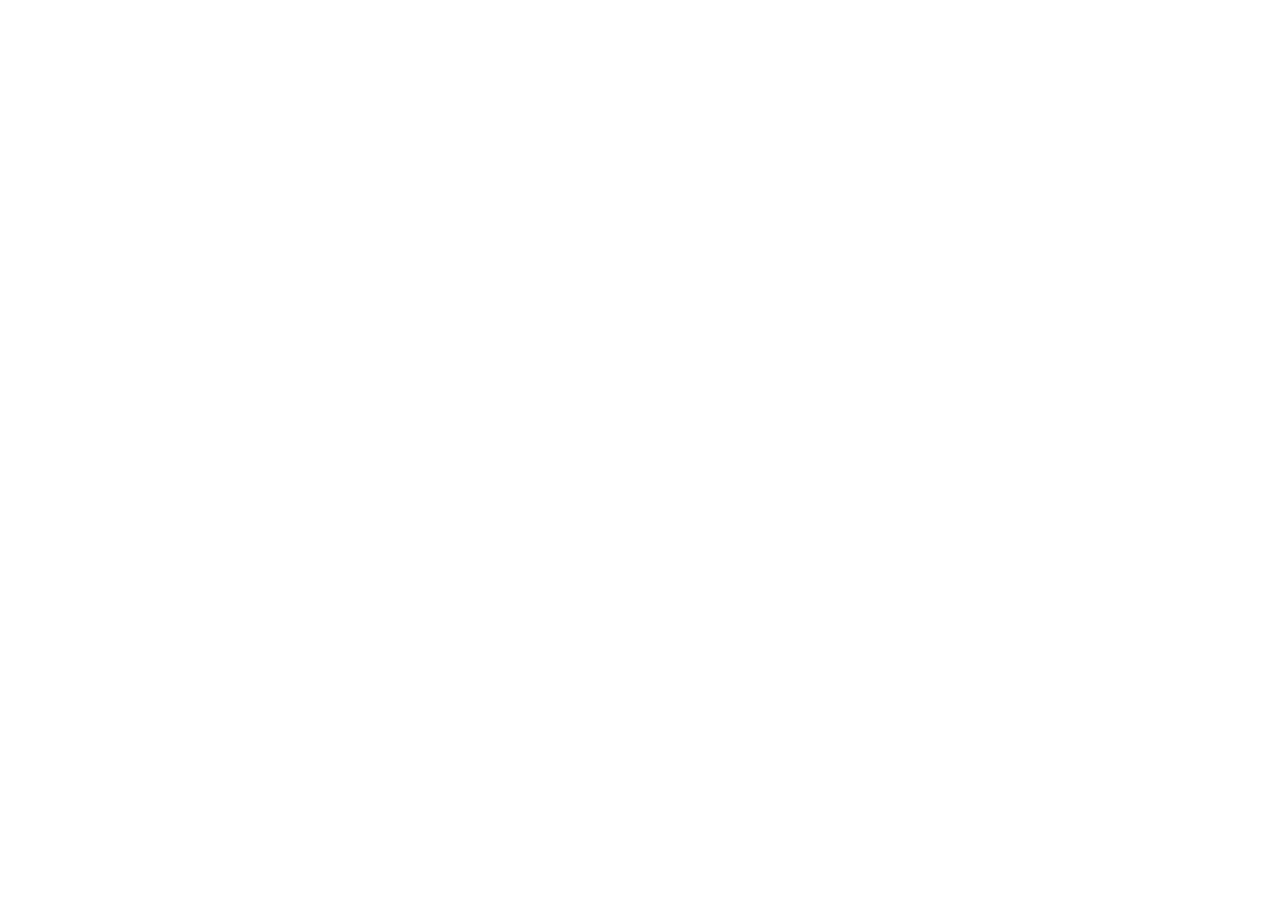
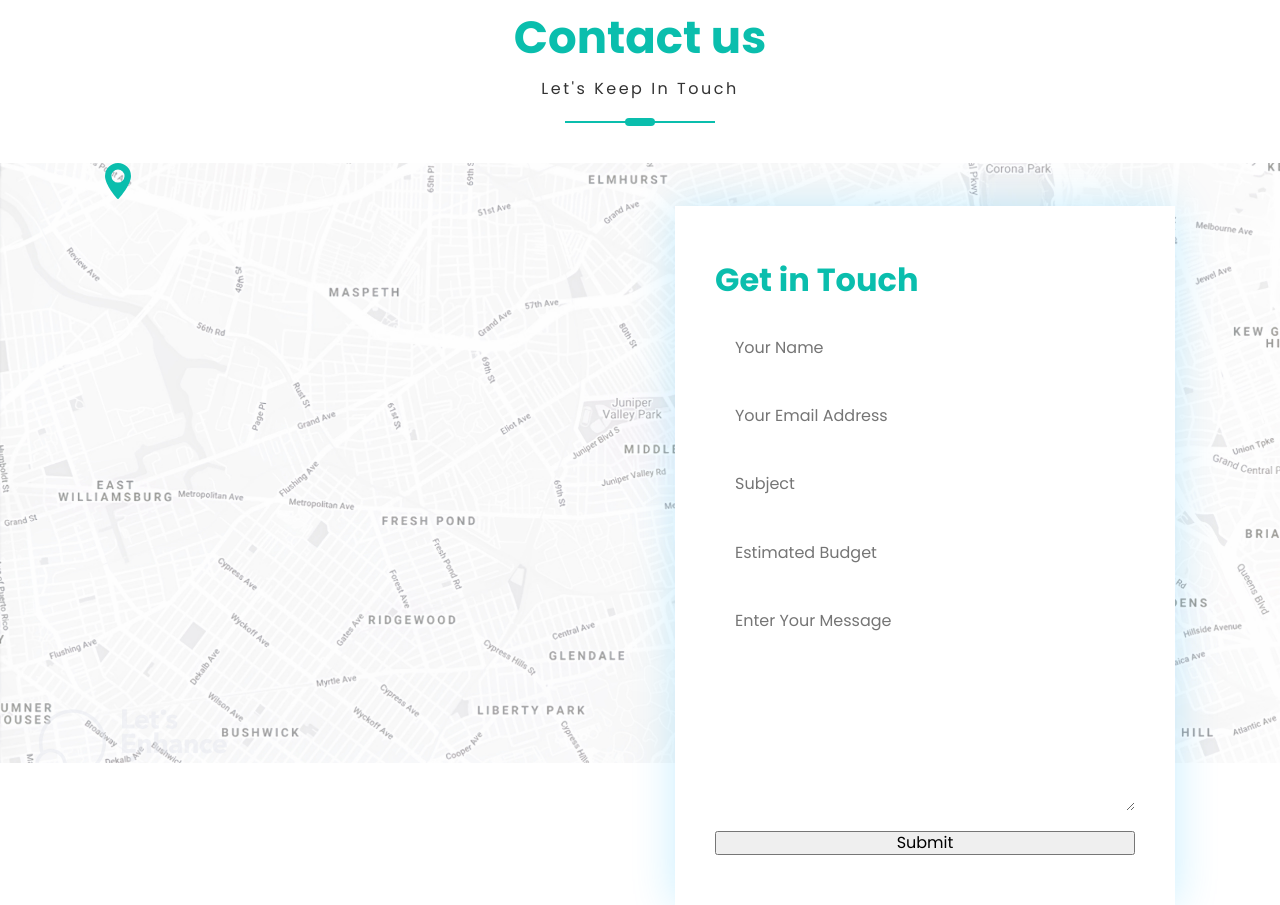
Before and after one commit to amirgh82/CV-project, a React (Create React App) app: page / in a window 1280 px wide. Shown: the part 6060-6965 px from the top of the page. Before the commit the page ends 5931 px from the top, so only its background shows below. Built offline with nearby package versions, Linux system fonts and the light colour scheme.

Commit message:
write Html in Contact

```diff
--- a/src/App.js
+++ b/src/App.js
@@ -6,6 +6,7 @@
 import Resume from './components/Resume/Resume';
 import Portfolio from './components/Portfolio/Portfolio';
 import Pricing from './components/Pricing/Pricing';
+import Contact from './components/Contact/Contact';
 function App() {
   return (
     <>
@@ -16,6 +17,7 @@
       <Resume />
       <Portfolio />
       <Pricing />
+      <Contact />
     </>
   );
 }
--- a/src/components/Contact/Contact.css
+++ b/src/components/Contact/Contact.css
@@ -0,0 +1,47 @@
+.contactus {
+    margin-top: 20rem;
+    margin-bottom: 10rem;
+}
+
+.contactus__wrapper {
+    background-image: url(../../../public/images/map.jpg);
+    background-position: center;
+    background-size: cover;
+    height: 60rem;
+}
+
+.contactus__map {}
+
+.contactus__icon {}
+
+.contact {
+    background-color: var(--app-bg-color);
+    box-shadow: 0 0 4rem rgba(19, 182, 255, 24%);
+    max-width: 50rem;
+    padding: 5rem 4rem;
+    margin-left: auto;
+}
+
+.contact__title {
+    font-family: 'Poppins Bold';
+    font-size: 3.2rem;
+    color: var(--primary-color);
+    margin: 0;
+}
+
+.contact__form {
+    display: flex;
+    flex-direction: column;
+    gap: 2rem;
+    margin-top: 2rem;
+}
+
+.contact__input {
+    border: none;
+    outline: none;
+    padding: 1.5rem 2rem;
+}
+
+.contact__input--textarea {}
+
+.contact__Submit {}
--- a/src/components/Contact/Contact.jsx
+++ b/src/components/Contact/Contact.jsx
@@ -1,7 +1,40 @@
 import React from 'react'
+import './Contact.css'
+import Title from '../Dependencies/Titles/Title'
+export default function Contact() {
+    return (
+        <section className='contactus'>
+            <Title>
+                {
+                    [
+                        'Contact us',
+                        `Let's Keep In Touch`
+                    ]
+                }
+            </Title>
+            <div className="contactus__wrapper">
+                <div className="container h-full">
+                    <div className="contactus__map">
+                        <svg className='contactus__icon' xmlns="http://www.w3.org/2000/svg" width="26" height="35.999" viewBox="0 0 26 35.999">
+                            <path id="map_pin" data-name="map pin" d="M634,7348a13.034,13.034,0,0,0-13,13.038c0,8.921,11.634,22.019,12.129,22.572a1.168,1.168,0,0,0,1.742,0c.5-.553,12.129-13.65,12.129-22.572A13.034,13.034,0,0,0,634,7348Zm0,19.6a6.559,6.559,0,1,1,6.541-6.559A6.557,6.557,0,0,1,634,7367.6Z" transform="translate(-621 -7348)" fill="#0abead" />
+                        </svg>
+                    </div>
+                    <div className="contact">
+                        <h4 className="contact__title">
+                            Get in Touch
+                        </h4>
+                        <form action="#" className='contact__form'>
+                            <input type="text" className="contact__input" placeholder='Your Name' />
+                            <input type="text" className="contact__input" placeholder='Your Email Address' />
+                            <input type="text" className="contact__input" placeholder='Subject' />
+                            <input type="text" className="contact__input" placeholder='Estimated Budget' />
+                            <textarea className='contact__input contact__input--textarea' name="" id="" cols="30" rows="10" placeholder='Enter Your Message'></textarea>
+                            <button type='submit' className='contact__Submit'>Submit</button>
+                        </form>
+                    </div>
+                </div>
+            </div>
 
-export default function Contact() {
-  return (
-    <div>Contact</div>
-  )
+        </section>
+    )
 }
--- a/src/grid.css
+++ b/src/grid.css
@@ -1,4 +1,3 @@
-
 html {
     box-sizing: border-box;
 }
```
Lines whose indentation alone changed are shown as unchanged.
